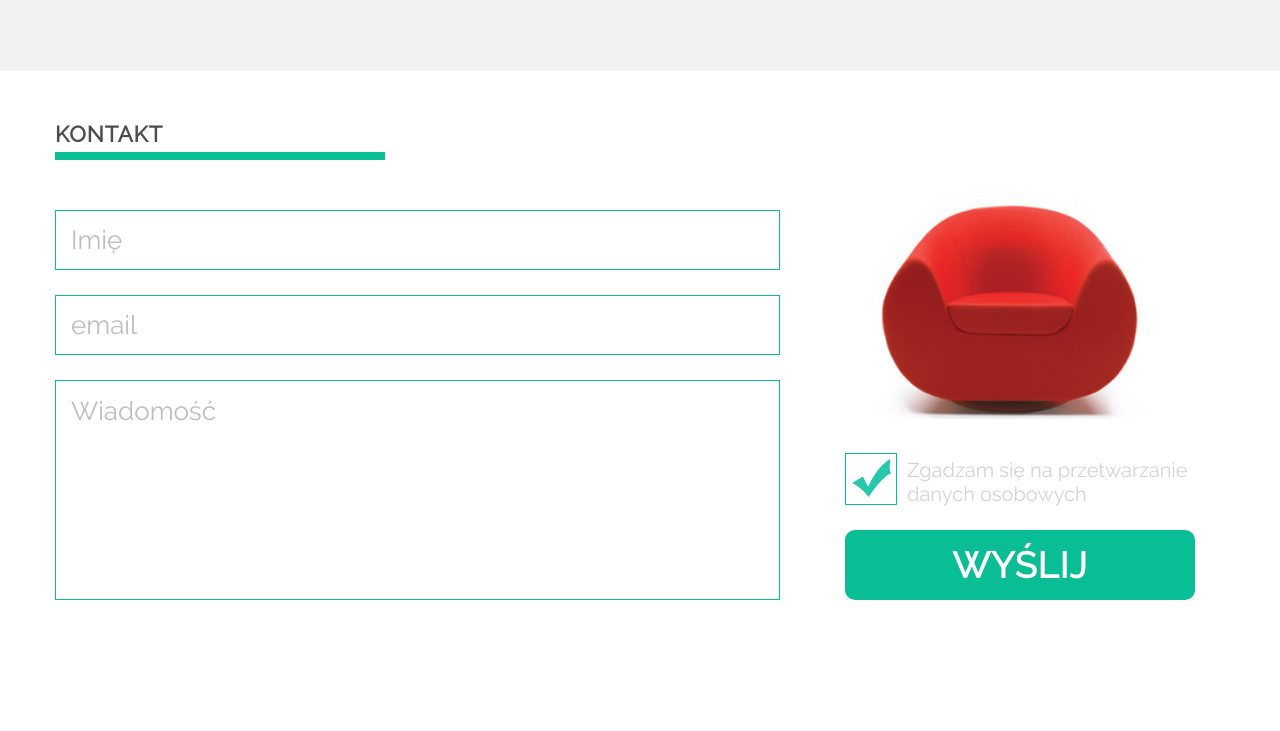
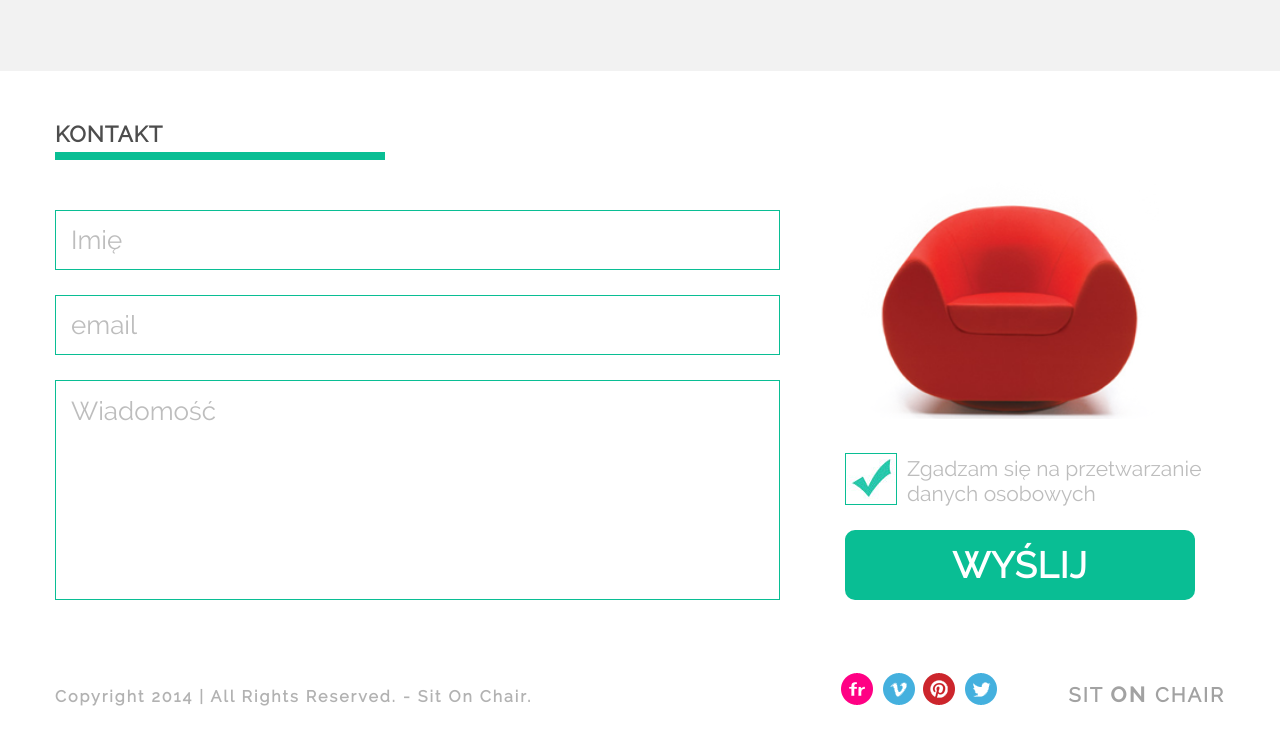
Before and after one commit to anna-olchowik-coderslab/Coders_Lab_first_workshop, a plain HTML site: page index.html in a window 1280 px wide. Shown: the part 1749-2480 px from the top of the page. Drawn offline with Linux system fonts and the light colour scheme.

Commit message:
Zrobione w niedzielę 12.02.2017. Skończony szkielet strony, ale do dopracowania jeszcze

```diff
--- a/css/style.css
+++ b/css/style.css
@@ -508,9 +508,9 @@ table tr:nth-child(even){
 .data-accept p {
   float: left;
   width: 300px;
-  color: lightgrey;
-  font-size: 20px;
-  margin-top: 5px;
+  color: #bdbdbd;
+  font-size: 21px;
+  margin-top: 3px;
   margin-left: 10px;
 }
 .form-ok {
@@ -530,4 +530,29 @@ table tr:nth-child(even){
 }
 footer {
   height: 60px;
+  letter-spacing: 2px;
 }
+#copyright {
+  text-transform: capitalize;
+  font-size: 16px;
+  float: left;
+  width: 785px;
+  font-weight: 700;
+  padding-top: 16px;
+  color: #b2b2b2;
+}
+#icons {
+  float: left;
+}
+#footer-logo {
+  float: right;
+  text-transform: uppercase;
+  font-size: 20px;
+  font-weight: 700;
+  padding-top: 10px;
+  color: #a2a2a2;
+}
+#footer-logo span {
+  font-family: 'Raleway Bold', Arial, sans-serif;
+  font-size: 22px;
+}
--- a/index.html
+++ b/index.html
@@ -214,7 +214,19 @@
   </section>
   <section>
     <footer>
-      <div class="container">
+      <div class="container clearfix">
+        <div id="copyright">
+          Copyright 2014 	&#124; All rights reserved. - Sit on chair.
+        </div>
+        <div id="icons">
+          <img src="images/flickr.png" class="icon">
+          <img src="images/vimeo.png" class="icon">
+          <img src="images/pinterest.png" class="icon">
+          <img src="images/twitter.png" class="icon">
+        </div>
+        <div id="footer-logo">
+          Sit <span>on</span> chair
+        </div>
       </div>
     </footer>
   </section>
```
